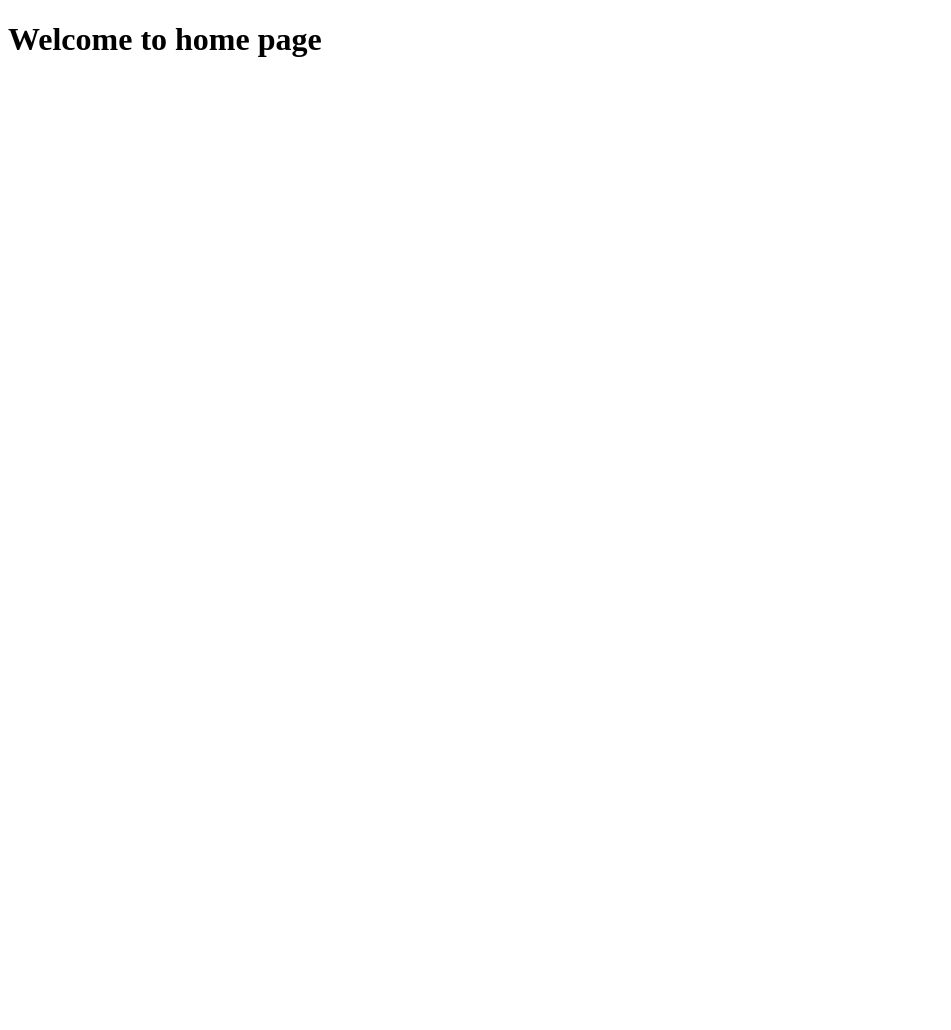
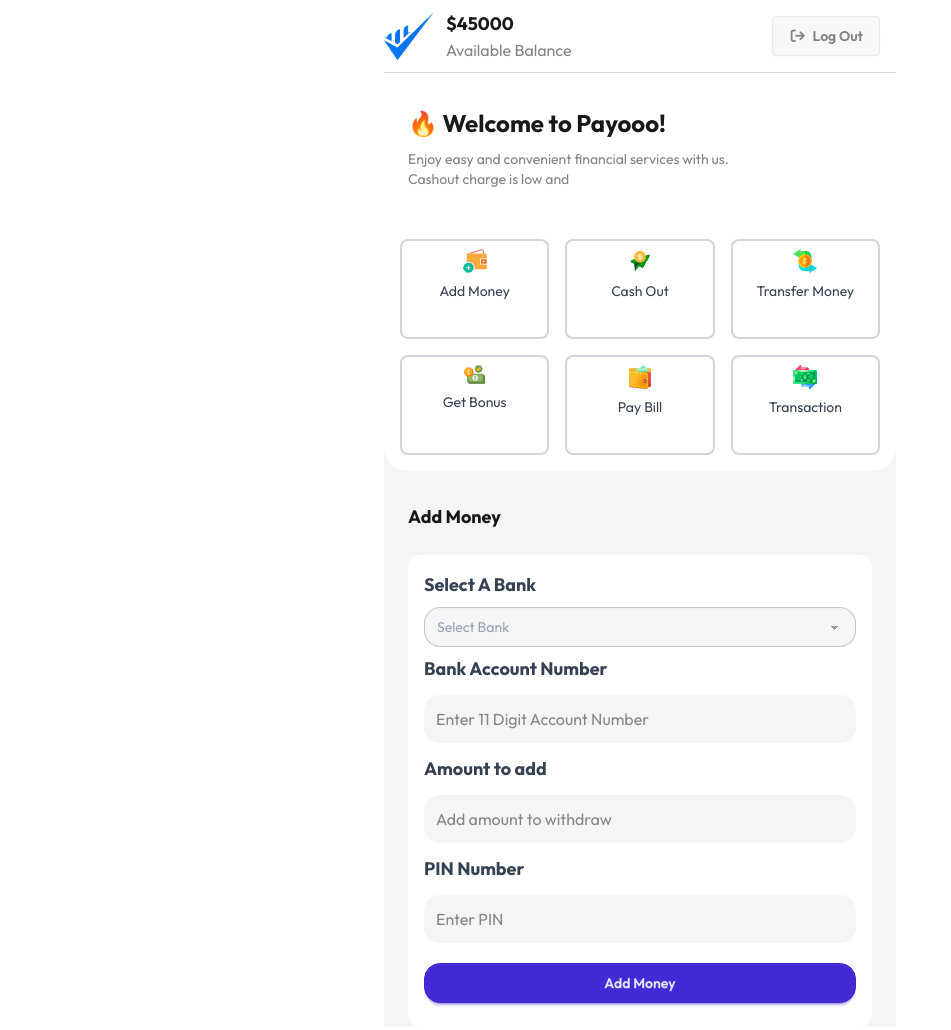
Before and after one commit to khaled-40/payoo-mobile-app, a plain HTML site: page home.html in a window 1280 px wide. Shown: the whole page, without its empty margins (0-951 px from the left). Before the commit the page ends 800 px from the top, so only its background shows below. Drawn offline with nearby package versions, Linux system fonts and the light colour scheme.

Commit message:
finished designing the home page

```diff
--- a/home.html
+++ b/home.html
@@ -1,11 +1,97 @@
 <!DOCTYPE html>
 <html lang="en">
+
 <head>
     <meta charset="UTF-8">
     <meta name="viewport" content="width=device-width, initial-scale=1.0">
     <title>Payoo Home page</title>
+    <!-- icon -->
+    <link rel="icon" href="payoo.png">
+    <!-- Daisy UI CDN  -->
+    <link href="https://cdn.jsdelivr.net/npm/daisyui@5" rel="stylesheet" type="text/css" />
+    <!-- Tailwind CDN  -->
+    <script src="https://cdn.jsdelivr.net/npm/@tailwindcss/browser@4"></script>
+    <!-- Font Awesome CDN  -->
+    <link rel="stylesheet" href="https://cdnjs.cloudflare.com/ajax/libs/font-awesome/7.0.0/css/all.min.css"
+        integrity="sha512-DxV+EoADOkOygM4IR9yXP8Sb2qwgidEmeqAEmDKIOfPRQZOWbXCzLC6vjbZyy0vPisbH2SyW27+ddLVCN+OMzQ=="
+        crossorigin="anonymous" referrerpolicy="no-referrer" />
+    <link rel="stylesheet" href="styles/style.css">
 </head>
-<body>
-    <h1>Welcome to home page</h1>
+
+<body class="max-w-lg mx-auto my-0 outfit bg-[#F4F5F7]">
+    <div class="bg-white rounded-b-3xl">
+        <div class=" bg-white flex justify-between items-center border-b border-gray-300">
+            <div class="flex gap-3 justify-start items-center">
+                <img class="w-[50px]" src="./assets/Group.png" alt="">
+                <div>
+                    <h3 class="text-lg font-bold outfit ">$<span>45000</span></h3>
+                    <p class="text-[#08080880] outfit">Available Balance</p>
+                </div>
+            </div>
+            <div>
+                <button class="btn m-4 text-[#08080880]"><i class="fa-solid fa-arrow-right-from-bracket"></i>Log
+                    Out</button>
+            </div>
+        </div>
+        <div class="p-[24px]">
+            <h2 class="font-bold text-2xl my-[10px]">🔥 Welcome to Payooo!</h2>
+            <p class="text-[#08080880] text-sm mb-[10px]">Enjoy easy and convenient financial services with us. <br>
+                Cashout
+                charge is low and </p>
+        </div>
+        <!-- Icon and Features Buttons -->
+        <div class=" grid grid-cols-3 gap-4 p-4 mb-8">
+            <div class="border-2 border-gray-300 h-[100px] rounded-lg">
+                <img class="mx-auto mt-2" src="./assets/wallet1.png" alt="">
+                <p class="text-center my-2 text-sm text-gray-700">Add Money</p>
+            </div>
+            <div class="border-2 border-gray-300 h-[100px] rounded-lg">
+                <img class="mx-auto mt-2" src="./assets/send1.png" alt="">
+                <p class="text-center my-2 text-sm text-gray-700">Cash Out</p>
+            </div>
+            <div class="border-2 border-gray-300 h-[100px] rounded-lg">
+                <img class="mx-auto mt-2" src="./assets/money1.png" alt="">
+                <p class="text-center my-2 text-sm text-gray-700">Transfer Money</p>
+            </div>
+            <div class="border-2 border-gray-300 h-[100px] rounded-lg">
+                <img class="mx-auto mt-2" src="./assets/bonus1.png" alt="">
+                <p class="text-center my-2 text-sm text-gray-700">Get Bonus</p>
+            </div>
+            <div class="border-2 border-gray-300 h-[100px] rounded-lg">
+                <img class="mx-auto mt-2" src="./assets/purse1.png" alt="">
+                <p class="text-center my-2 text-sm text-gray-700">Pay Bill</p>
+            </div>
+            <div class="border-2 border-gray-300 h-[100px] rounded-lg">
+                <img class="mx-auto mt-2" src="./assets/transaction1.png" alt="">
+                <p class="text-center my-2 text-sm text-gray-700">Transaction</p>
+            </div>
+        </div>
+    </div>
+    <!-- Home Page Form  -->
+    <div class="m-6">
+        <h3 class="font-bold text-lg">Add Money</h3>
+    </div>
+    <div class="bg-white m-6 p-4 rounded-xl">
+        <form>
+            <label for="select" class="font-bold text-lg text-gray-700">Select A Bank</label>
+            <select class="select w-full rounded-2xl my-2 bg-[#F4F5F7] text-gray-400">
+                <option disabled selected class="text-gray-400">Select Bank</option>
+                <option>AB Bank</option>
+                <option>IBIC Bank</option>
+                <option>Dutch Bangla Bank</option>
+            </select>
+            <label class="font-bold text-lg text-gray-700" for="number">Bank Account Number</label><br>
+            <input id="number-home" class="w-full my-3 rounded-2xl border-none bg-[#F4F5F7] p-3" type="number"
+                placeholder="Enter 11 Digit Account Number"><br>
+            <label class="font-bold text-lg text-gray-700" for="number">Amount to add</label><br>
+            <input id="number-home-2" class="w-full my-3 rounded-2xl border-none bg-[#F4F5F7] p-3" type="number"
+                placeholder="Add amount to withdraw"><br>
+            <label class="font-bold text-lg text-gray-700" for="password">PIN Number</label><br>
+            <input id="password-home" class="w-full my-3 rounded-2xl border-none bg-[#F4F5F7] p-3" type="password"
+                placeholder="Enter PIN"><br>
+            <button id="addmoney-button" class="btn btn-primary w-full my-2 rounded-2xl">Add Money</button>
+    </div>
+    <script src="home.js"></script>
 </body>
+
 </html>
--- a/script.js
+++ b/script.js
@@ -1,4 +1,4 @@
-document.getElementById('loginButton').addEventListener('click', function(event){
+document.getElementById('login-button').addEventListener('click', function(event){
     event.preventDefault();
     const defaultNumber = "01883321846";
     const defaultPin = "X4F892";
```
Also changed, not shown: index.html (+3 -3 lines), home.js (added).
